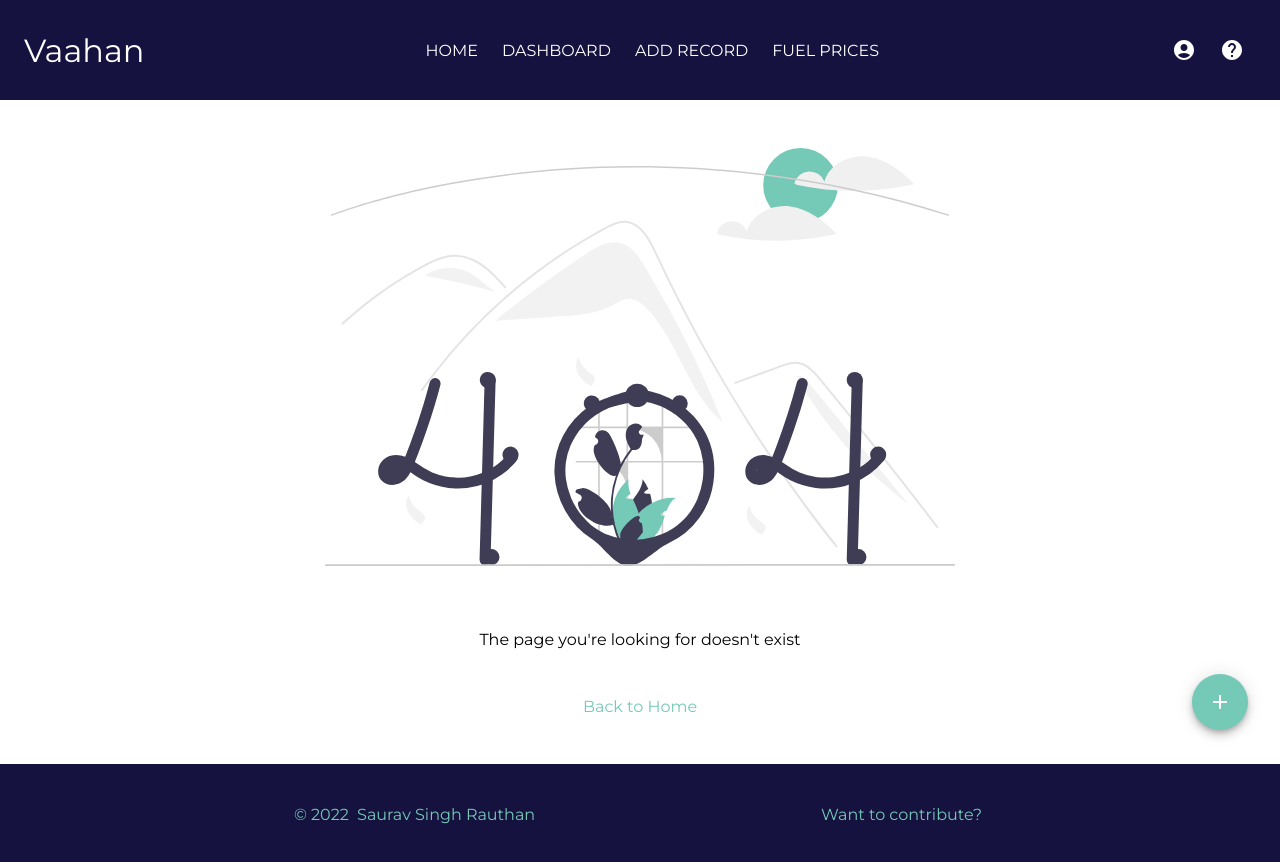
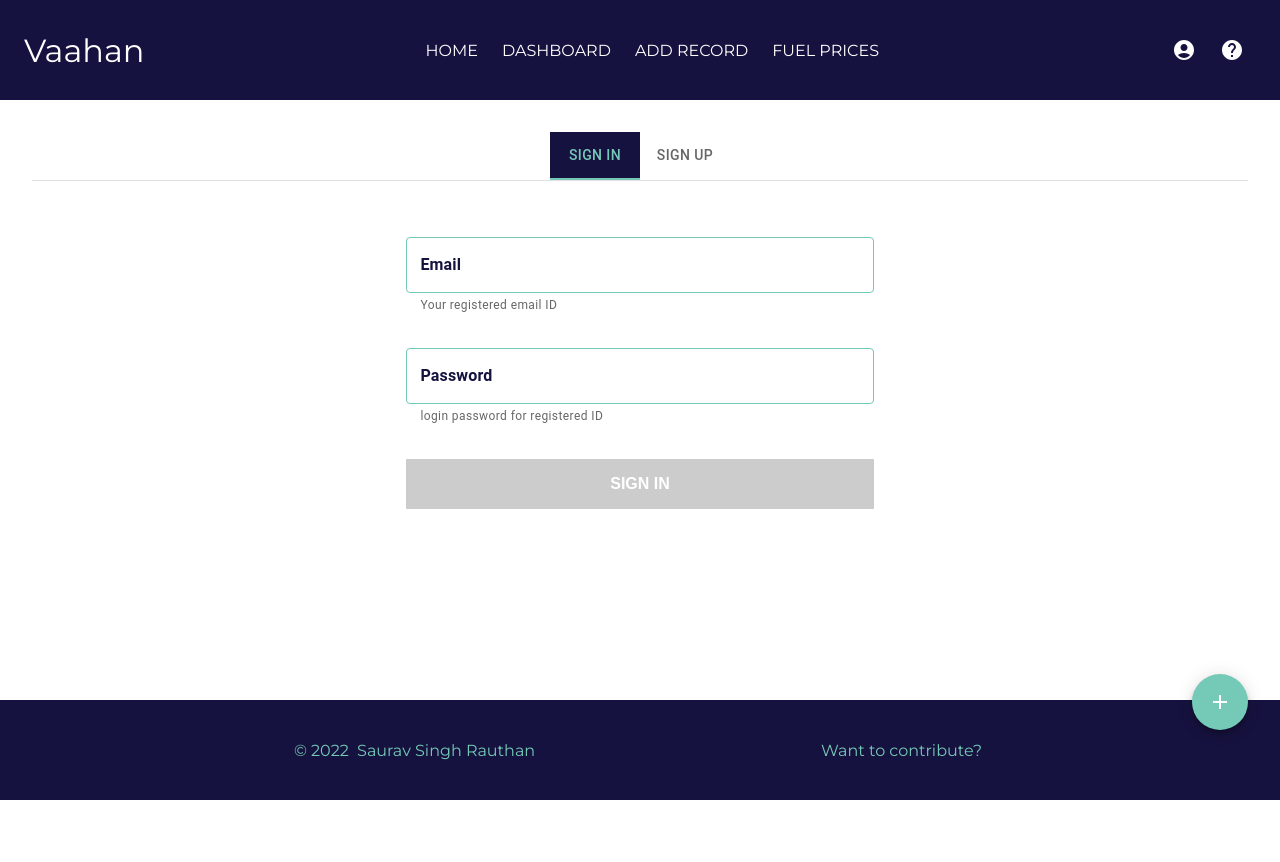
Before and after one commit to Saurav-Singh-Rauthan/Vaahan, a React (Create React App) app: page /auth in a window 1280 px wide. After the commit the page ends 800 px from the top, so only its background shows below. Built offline with nearby package versions, Linux system fonts and the light colour scheme.

Commit message:
sig up/in page

```diff
--- a/src/App.js
+++ b/src/App.js
@@ -8,7 +8,10 @@ import Home from "./components/pages/Home/Home";
 import Fuelprices from './components/pages/Fuelprices/Fuelprices';
 import Dashboard from "./components/pages/Dashboard/Dashboard";
 import RefuelEntry from './components/pages/RefuelEntry/RefuelEntry';
+import Auth from './components/pages/Auth/Auth';
 import Notfound from "./components/pages/Notfound/Notfound";
+
+import "./customMuiStyles.css";
 
 function App() {
   return (
@@ -22,6 +25,7 @@ function App() {
             <Route path="/fuel-prices" element={<Fuelprices />} />
             <Route path="/dashboard" element={<Dashboard />} />
             <Route path="/add-record" element={<RefuelEntry />} />
+            <Route path="/auth" element={<Auth />} />
             <Route path="/" element={<Home />} />
             <Route path="*" element={<Notfound />} />
           </Routes>
--- a/src/components/Cover/Cover.js
+++ b/src/components/Cover/Cover.js
@@ -1,5 +1,5 @@
 import React from "react";
-import { Link } from "react-router-dom";
+import { NavLink } from "react-router-dom";
 
 import Styles from "./Cover.module.css";
 
@@ -10,7 +10,7 @@ const Cover = (props) => {
       style={{ display: props.showCover === true ? "block" : "none" }}
     >
       <div className={Styles.remCov}>
-        <Link to="auth">Sign In / Sign Up</Link>
+        <NavLink to="/auth">Sign In / Sign Up</NavLink>
         <p>to use the feature </p>
       </div>
     </div>
--- a/src/components/Speedial/Speedial.js
+++ b/src/components/Speedial/Speedial.js
@@ -32,7 +32,7 @@ const Speedial = (props) => {
         position: "fixed",
         bottom: 70,
         right: 32,
-        zIndex: 98,
+        zIndex: 102,
       }}
       icon={<SpeedDialIcon />}
       open={open}
--- /dev/null
+++ b/src/components/pages/Auth/Auth.js
@@ -0,0 +1,160 @@
+import React, { useState } from "react";
+import Box from "@mui/material/Box";
+import Tab from "@mui/material/Tab";
+import TabContext from "@mui/lab/TabContext";
+import TabList from "@mui/lab/TabList";
+import TabPanel from "@mui/lab/TabPanel";
+import TextField from "@mui/material/TextField";
+
+import Styles from "./Auth.module.css";
+
+const Auth = (props) => {
+  const [value, setValue] = React.useState("1");
+  const [userSignInCred, setuserSignInCred] = useState({
+    email: null,
+    password: null,
+  });
+
+  const [userSignUpCred, setuserSignUpCred] = useState({
+    username: null,
+    email: null,
+    password: null,
+    confPassword: null,
+  });
+
+  const handleChange = (event, newValue) => {
+    setValue(newValue);
+    setuserSignInCred({
+      email: null,
+      password: null,
+    });
+    setuserSignUpCred({
+      username: null,
+      email: null,
+      password: null,
+      confPassword: null,
+    });
+  };
+
+  const inputChangeHandler = (event, type) => {
+    let changedInput =
+      type.substr(0, 6) === "signIn"
+        ? { ...userSignInCred }
+        : { ...userSignUpCred };
+
+    if (type.substr(0, 6) === "signIn") {
+      if (type === "signInEmail") {
+        changedInput.email =
+          event.target.value.length === 0 ? null : event.target.value;
+      } else if (type === "signInPass") {
+        changedInput.password =
+          event.target.value.length === 0 ? null : event.target.value;
+      }
+      setuserSignInCred(changedInput);
+    } else {
+      if (type === "signUpName") {
+        changedInput.username =
+          event.target.value.length === 0 ? null : event.target.value;
+      } else if (type === "signUpEmail") {
+        changedInput.email =
+          event.target.value.length === 0 ? null : event.target.value;
+      } else if (type === "signUpPass") {
+        changedInput.password =
+          event.target.value.length === 0 ? null : event.target.value;
+      } else if (type === "signUpConfPass") {
+        changedInput.confPassword =
+          event.target.value.length === 0 ? null : event.target.value;
+      }
+      setuserSignUpCred(changedInput);
+    }
+  };
+
+  const signInDiv = (
+    <div className={Styles.authContainer}>
+      <TextField
+        label="Email"
+        type={"email"}
+        variant="outlined"
+        helperText="Your registered email ID"
+        onChange={(event) => inputChangeHandler(event, "signInEmail")}
+      />
+      <TextField
+        label="Password"
+        type={"password"}
+        variant="outlined"
+        helperText="login password for registered ID"
+        onChange={(event) => inputChangeHandler(event, "signInPass")}
+      />
+      <button
+        disabled={
+          userSignInCred.email !== null && userSignInCred.password !== null
+            ? false
+            : true
+        }
+      >
+        SIGN IN
+      </button>
+    </div>
+  );
+  const signUpDiv = (
+    <div className={Styles.authContainer}>
+      <TextField
+        label="User Name"
+        type={"text"}
+        variant="outlined"
+        helperText="Username for your ID"
+        onChange={(event) => inputChangeHandler(event, "sigUpName")}
+      />
+      <TextField
+        label="Email"
+        type={"email"}
+        variant="outlined"
+        helperText="User email for your ID"
+        onChange={(event) => inputChangeHandler(event, "signUpEmail")}
+      />
+      <TextField
+        label="Password"
+        type={"password"}
+        variant="outlined"
+        helperText="login password for your ID"
+        onChange={(event) => inputChangeHandler(event, "signUpPass")}
+      />
+      <TextField
+        label="Confirm Password"
+        type={"password"}
+        variant="outlined"
+        helperText="Confirm login password for your ID"
+        onChange={(event) => inputChangeHandler(event, "signUpConfPass")}
+      />
+      <button
+        disabled={
+          userSignUpCred.email !== null &&
+          userSignUpCred.name !== null &&
+          userSignUpCred.confPassword !== null &&
+          userSignUpCred.password !== null
+            ? false
+            : true
+        }
+      >
+        SIGN UP
+      </button>
+    </div>
+  );
+
+  return (
+    <div className={Styles.container}>
+      <TabContext value={value}>
+        <Box sx={{ borderBottom: 1, borderColor: "divider" }}>
+          <TabList onChange={handleChange} centered>
+            <Tab label="Sign In" value="1" />
+            <Tab label="Sign Up" value="2" />
+          </TabList>
+        </Box>
+        <TabPanel value="1">{signInDiv}</TabPanel>
+        <TabPanel value="2">{signUpDiv}</TabPanel>
+      </TabContext>
+    </div>
+  );
+};
+
+export default Auth;
--- /dev/null
+++ b/src/components/pages/Auth/Auth.module.css
@@ -0,0 +1,31 @@
+.authContainer {
+  display: flex;
+  flex-direction: column;
+  row-gap: 2rem;
+  width: 40%;
+  margin: 2rem auto;
+}
+
+.authContainer button {
+  padding: 1rem;
+  background: #16123f;
+  color: #75c9b7;
+  font-size: 1rem;
+  font-weight: bolder;
+  transition: all 0.3s ease-out;
+  border: none;
+}
+
+.authContainer button:hover {
+  background-color: #75c9b7;
+  color: #16123f;
+  border-bottom: 2px solid #16123f;
+  cursor: pointer;
+}
+
+.authContainer button:disabled {
+  cursor: not-allowed;
+  color: white;
+  background-color: #ccc;
+  border: none;
+}
--- a/src/components/pages/RefuelEntry/RefuelEntry.js
+++ b/src/components/pages/RefuelEntry/RefuelEntry.js
@@ -9,7 +9,6 @@ import TabPanel from "@mui/lab/TabPanel";
 
 import Styles from "./RefuelEntry.module.css";
 import Cover from "../../Cover/Cover";
-import "./customTab.css";
 
 const RefuelEntry = (props) => {
   const vehicles = ["Activa 4g", "TVS Victor GL", "R15 v4"];
```
Also changed, not shown: src/customMuiStyles.css (renamed from src/components/pages/RefuelEntry/customTab.css).
